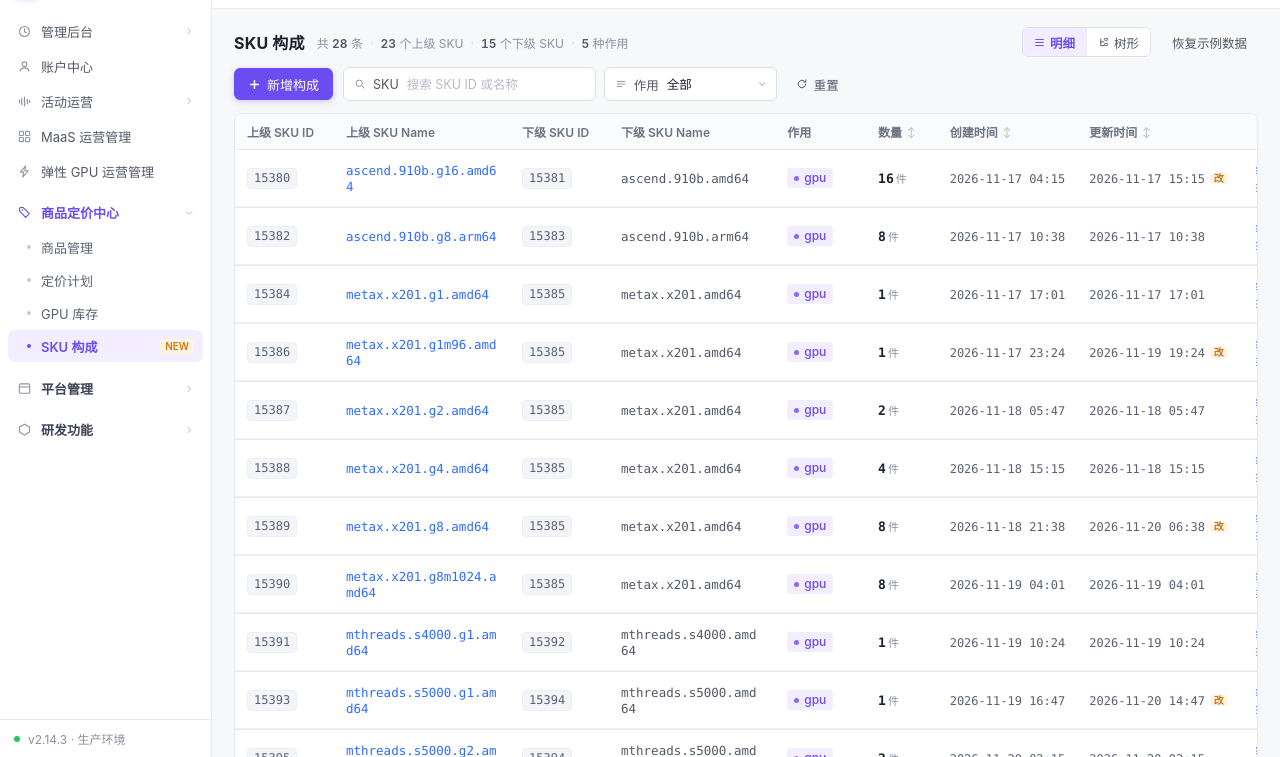
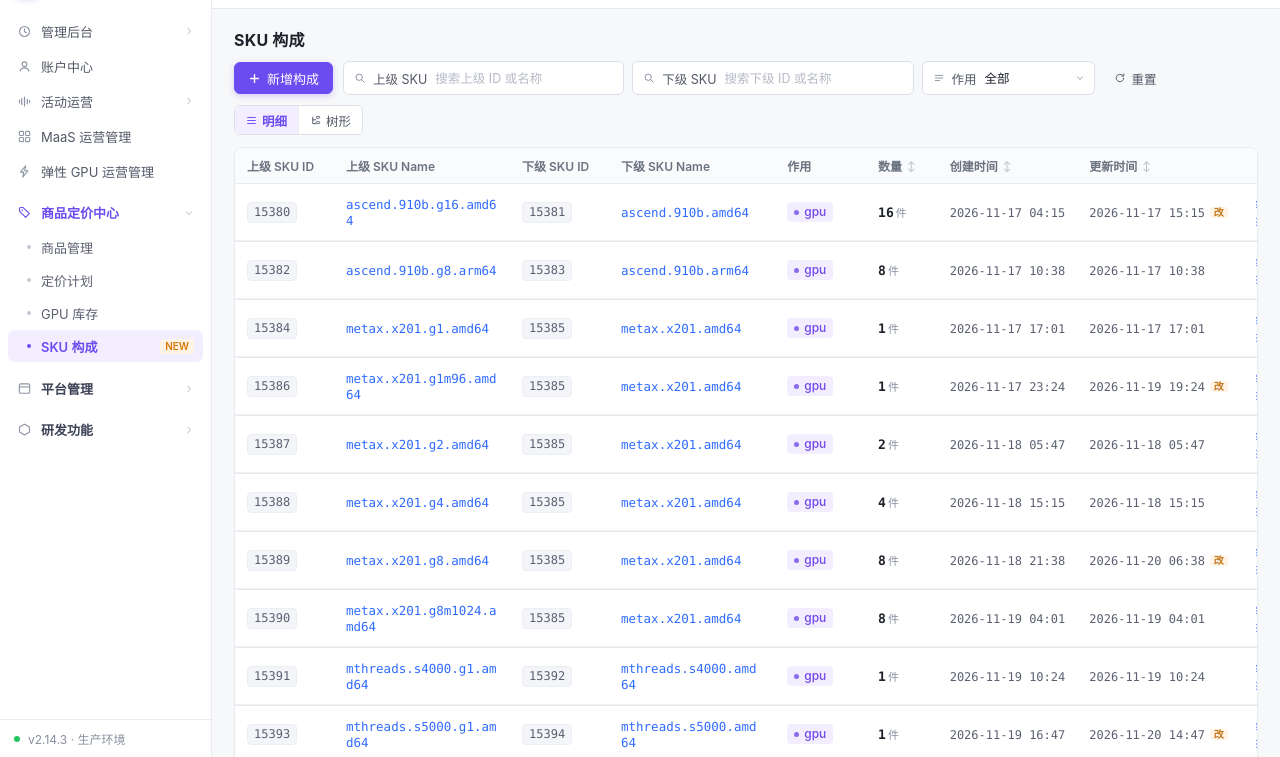
Before and after one commit to Alanqh/sku-bom-admin, a plain HTML site: page index.html in a window 1280 px wide. Both pictures are taken after a click on the button "重置". Shown: the part 43-800 px from the top of the page. Drawn offline with Linux system fonts and the light colour scheme.

Commit message:
feat: 上下级 SKU 分开搜索、Name 蓝色可点击跳转、精简冗余文案与按钮、视图切换移入筛选行
- 筛选器拆分为上级 SKU / 下级 SKU 两个独立搜索框，各自只匹配本侧，AND 关系
- 上下级 SKU Name 统一蓝色链接样式，点击提示跳转 SKU 详情页（原型不跳转）
- 移除标题旁统计（共 N 条 / 上级数 / 下级数 / 作用种数）
- 移除底部「每一行表示一条构成关系…」说明段落
- 移除「恢复示例数据」按钮及其事件
- 明细/树形视图切换从标题行移至筛选行右端，与筛选项平齐
- 清理 .page-head .summary 无效样式，.spacer 提升为通用类
- README 同步更新

```diff
--- a/index.html
+++ b/index.html
@@ -139,13 +139,7 @@
   /* ---------- 1. 标题行 ---------- */
   .page-head{display:flex;align-items:center;gap:10px;margin-bottom:10px;flex-wrap:wrap}
   .page-title{font-size:16px;font-weight:650;letter-spacing:.2px;margin:0}
-  .page-head .spacer{flex:1}
-  .page-head .summary{
-    color:var(--text-3);font-size:12px;display:flex;align-items:center;gap:7px;
-    flex-wrap:wrap;margin-left:2px
-  }
-  .page-head .summary b{color:var(--text-2);font-weight:600;font-variant-numeric:tabular-nums}
-  .page-head .summary .dot{color:#d3d7e0}
+  .spacer{flex:1}
 
   .btn{
     height:32px;padding:0 13px;border-radius:6px;border:1px solid #dcdfe8;background:#fff;color:var(--text);
@@ -216,10 +210,10 @@
     padding:1px 6px;line-height:17px;word-break:break-all
   }
   .sk-name{
-    font-family:"SF Mono",ui-monospace,Menlo,Consolas,monospace;font-size:12.5px;color:var(--text-2);
+    font-family:"SF Mono",ui-monospace,Menlo,Consolas,monospace;font-size:12.5px;color:var(--link);
     word-break:break-all
   }
-  .sk-name.link{color:var(--link);cursor:pointer}
+  .sk-name.link{cursor:pointer}
   .sk-name.link:hover{text-decoration:underline}
   .na{color:#c4c9d6}
 
@@ -359,9 +353,6 @@
   .toast.err{background:#c4302b}
   @keyframes tin{from{opacity:0;transform:translateY(-7px)}to{opacity:1;transform:none}}
 
-  .page-note{color:#8a90a0;font-size:11.5px;margin-top:12px;line-height:1.8}
-  .page-note b{color:#525866;font-weight:600}
-
   @media (max-width:1100px){
     .env-badge{display:none}
     .content{padding:14px}
@@ -475,16 +466,43 @@
       <!-- ========== 1. 标题 ========== -->
       <div class="page-head">
         <h1 class="page-title">SKU 构成</h1>
-        <div class="summary">
-          <span>共 <b id="sumRows">0</b> 条</span>
-          <span class="dot">·</span>
-          <span><b id="sumParents">0</b> 个上级 SKU</span>
-          <span class="dot">·</span>
-          <span><b id="sumChildren">0</b> 个下级 SKU</span>
-          <span class="dot">·</span>
-          <span><b id="sumRoles">0</b> 种作用</span>
+      </div>
+
+      <!-- ========== 2. 新增构成 + 筛选器 ========== -->
+      <div class="toolbar">
+        <button class="btn primary" id="btnAdd">
+          <svg width="13" height="13" viewBox="0 0 16 16" fill="none"><path d="M8 3.2v9.6M3.2 8h9.6" stroke="currentColor" stroke-width="1.7" stroke-linecap="round"/></svg>
+          新增构成
+        </button>
+
+        <div class="filters">
+          <div class="fchip">
+            <span class="fi"><svg width="12" height="12" viewBox="0 0 16 16" fill="none"><circle cx="7" cy="7" r="4.2" stroke="currentColor" stroke-width="1.3"/><path d="M10.2 10.2L13.6 13.6" stroke="currentColor" stroke-width="1.3" stroke-linecap="round"/></svg></span>
+            <span class="fl">上级 SKU</span>
+            <input id="fParentSku" placeholder="搜索上级 ID 或名称" />
+          </div>
+
+          <div class="fchip">
+            <span class="fi"><svg width="12" height="12" viewBox="0 0 16 16" fill="none"><circle cx="7" cy="7" r="4.2" stroke="currentColor" stroke-width="1.3"/><path d="M10.2 10.2L13.6 13.6" stroke="currentColor" stroke-width="1.3" stroke-linecap="round"/></svg></span>
+            <span class="fl">下级 SKU</span>
+            <input id="fChildSku" placeholder="搜索下级 ID 或名称" />
+          </div>
+
+          <div class="fchip">
+            <span class="fi"><svg width="12" height="12" viewBox="0 0 16 16" fill="none"><path d="M3 4.6h10M3 8h10M3 11.4h6" stroke="currentColor" stroke-width="1.2" stroke-linecap="round"/></svg></span>
+            <span class="fl">作用</span>
+            <select id="fRole"><option value="">全部</option></select>
+            <span class="chev"><svg width="10" height="10" viewBox="0 0 16 16" fill="none"><path d="M4 6.2L8 10.2 12 6.2" stroke="currentColor" stroke-width="1.5" stroke-linecap="round" stroke-linejoin="round"/></svg></span>
+          </div>
+
+          <button class="btn ghost sm" id="resetFilters">
+            <svg width="12" height="12" viewBox="0 0 16 16" fill="none"><path d="M13 8a5 5 0 11-1.6-3.7M13 2.6v2.8h-2.8" stroke="currentColor" stroke-width="1.3" stroke-linecap="round" stroke-linejoin="round"/></svg>
+            重置
+          </button>
         </div>
+
         <div class="spacer"></div>
+
         <div class="seg" id="viewSeg">
           <button class="on" data-view="group">
             <svg width="11" height="11" viewBox="0 0 16 16" fill="none"><path d="M2.4 3.6h11.2M2.4 8h11.2M2.4 12.4h11.2" stroke="currentColor" stroke-width="1.4" stroke-linecap="round"/></svg>
@@ -493,35 +511,6 @@
           <button data-view="tree">
             <svg width="11" height="11" viewBox="0 0 16 16" fill="none"><path d="M4 3.2v9.4h4.4M4 7h4.4" stroke="currentColor" stroke-width="1.4" stroke-linecap="round"/><rect x="9.2" y="2" width="4.8" height="2.8" rx=".9" stroke="currentColor" stroke-width="1.2"/><rect x="9.2" y="9.6" width="4.8" height="2.8" rx=".9" stroke="currentColor" stroke-width="1.2"/></svg>
             树形
-          </button>
-        </div>
-        <button class="btn sm ghost" id="btnSeed" title="用初始示例数据覆盖当前数据">恢复示例数据</button>
-      </div>
-
-      <!-- ========== 2. 新增构成 + 筛选器 ========== -->
-      <div class="toolbar">
-        <button class="btn primary" id="btnAdd">
-          <svg width="13" height="13" viewBox="0 0 16 16" fill="none"><path d="M8 3.2v9.6M3.2 8h9.6" stroke="currentColor" stroke-width="1.7" stroke-linecap="round"/></svg>
-          新增构成
-        </button>
-
-        <div class="filters">
-          <div class="fchip">
-            <span class="fi"><svg width="12" height="12" viewBox="0 0 16 16" fill="none"><circle cx="7" cy="7" r="4.2" stroke="currentColor" stroke-width="1.3"/><path d="M10.2 10.2L13.6 13.6" stroke="currentColor" stroke-width="1.3" stroke-linecap="round"/></svg></span>
-            <span class="fl">SKU</span>
-            <input id="fSku" placeholder="搜索 SKU ID 或名称" />
-          </div>
-
-          <div class="fchip">
-            <span class="fi"><svg width="12" height="12" viewBox="0 0 16 16" fill="none"><path d="M3 4.6h10M3 8h10M3 11.4h6" stroke="currentColor" stroke-width="1.2" stroke-linecap="round"/></svg></span>
-            <span class="fl">作用</span>
-            <select id="fRole"><option value="">全部</option></select>
-            <span class="chev"><svg width="10" height="10" viewBox="0 0 16 16" fill="none"><path d="M4 6.2L8 10.2 12 6.2" stroke="currentColor" stroke-width="1.5" stroke-linecap="round" stroke-linejoin="round"/></svg></span>
-          </div>
-
-          <button class="btn ghost sm" id="resetFilters">
-            <svg width="12" height="12" viewBox="0 0 16 16" fill="none"><path d="M13 8a5 5 0 11-1.6-3.7M13 2.6v2.8h-2.8" stroke="currentColor" stroke-width="1.3" stroke-linecap="round" stroke-linejoin="round"/></svg>
-            重置
           </button>
         </div>
       </div>
@@ -566,10 +555,6 @@
         </div>
       </div>
 
-      <div class="page-note">
-        每一行表示一条构成关系：<b>上级 SKU</b> 由 <b>数量 × 下级 SKU</b> 组成，<b>作用</b> 描述该下级在此组合中承担的算力角色。
-        <b>SKU ID</b> 与 <b>SKU Name</b> 是同一个 SKU 的两种属性，始终成对出现、不可分别修改。
-      </div>
     </div>
   </div>
 </div>
@@ -760,7 +745,7 @@
     editingId: null
   };
 
-  var filters = { sku: "", role: "" };
+  var filters = { parentSku: "", childSku: "", role: "" };
 
   function save(){
     try { localStorage.setItem(KEY, JSON.stringify(state.rows)); } catch(e){}
@@ -874,11 +859,17 @@
 
   /* ================= 筛选 ================= */
   function currentRows(){
-    var q = filters.sku.trim().toLowerCase();
+    var pq = filters.parentSku.trim().toLowerCase();
+    var cq = filters.childSku.trim().toLowerCase();
     var rows = state.rows.filter(function(r){
-      if (q){
-        var hay = (r.parentSkuId + " " + r.parentSkuName + " " + r.childSkuId + " " + r.childSkuName).toLowerCase();
-        if (hay.indexOf(q) < 0) return false;
+      // 上下级各自独立搜索：上级框只匹配上级的 ID / 名称，下级框只匹配下级
+      if (pq){
+        var ph = (r.parentSkuId + " " + r.parentSkuName).toLowerCase();
+        if (ph.indexOf(pq) < 0) return false;
+      }
+      if (cq){
+        var ch = (r.childSkuId + " " + r.childSkuName).toLowerCase();
+        if (ch.indexOf(cq) < 0) return false;
       }
       if (filters.role && r.role !== filters.role) return false;
       return true;
@@ -922,16 +913,17 @@
   }
 
   function renderStats(){
-    var rows = currentRows();
-    $("#sumRows").textContent = rows.length;
-    $("#sumParents").textContent = uniq(rows.map(function(r){ return r.parentSkuId; })).length;
-    $("#sumChildren").textContent = uniq(rows.map(function(r){ return r.childSkuId; })).length;
-    $("#sumRoles").textContent = uniq(rows.map(function(r){ return r.role; })).length;
+    // 标题旁的汇总统计已按需求移除，条数统一在分页区展示
   }
 
   /* ================= 表格 ================= */
   function idCell(v){
     return v ? '<span class="sk-id">' + esc(v) + '</span>' : '<span class="na">—</span>';
+  }
+  // 上下级 SKU Name 统一为蓝色链接，点击提示跳转详情页（原型不真跳）
+  function nameCell(name, skuId){
+    return '<span class="sk-name link" data-sku="' + esc(name) + '" data-sku-id="' + esc(skuId || "") + '"' +
+      ' title="点击查看 SKU 详情">' + esc(name) + '</span>';
   }
 
   function renderTable(){
@@ -954,9 +946,9 @@
         var newGroup = (i === 0) || (pageRows[i - 1].parentSkuId !== r.parentSkuId);
         html += '<tr class="' + (newGroup && i > 0 ? "group-start" : "") + '" data-id="' + r.id + '">';
         html += '<td>' + idCell(r.parentSkuId) + '</td>';
-        html += '<td><span class="sk-name link" data-sku="' + esc(r.parentSkuName) + '">' + esc(r.parentSkuName) + '</span></td>';
+        html += '<td>' + nameCell(r.parentSkuName, r.parentSkuId) + '</td>';
         html += '<td>' + idCell(r.childSkuId) + '</td>';
-        html += '<td><span class="sk-name" data-sku="' + esc(r.childSkuName) + '">' + esc(r.childSkuName) + '</span></td>';
+        html += '<td>' + nameCell(r.childSkuName, r.childSkuId) + '</td>';
         html += '<td><span class="role ' + roleClass(r.role) + '">' + esc(r.role) + '</span></td>';
         html += '<td><span class="qty">' + r.qty + '<em>件</em></span></td>';
         html += '<td><span class="ts">' + (r.createdAt ? fmtTime(r.createdAt) : '<span class="na">—</span>') + '</span></td>';
@@ -1018,13 +1010,13 @@
       var kids = g.kids;
       html += '<div class="tree-parent"><span class="brace">&#9500;&#9472;</span>' +
         '<span class="mini-badge mono">' + esc(pid) + '</span>' +
-        '<span class="sk-name link" data-sku="' + esc(g.name) + '">' + esc(g.name) + '</span>' +
+        nameCell(g.name, pid) +
         '<span class="mini-badge">' + kids.length + ' 个下级</span></div>';
       html += '<div class="tree-children">';
       kids.slice().sort(function(a, b){ return Number(a.childSkuId) - Number(b.childSkuId); }).forEach(function(k){
         html += '<div class="tree-child"><span class="brace">&#9492;&#9472;</span>' +
           '<span class="mini-badge mono">' + esc(k.childSkuId) + '</span>' +
-          '<span class="sk-name">' + esc(k.childSkuName) + '</span>' +
+          nameCell(k.childSkuName, k.childSkuId) +
           '<span class="tree-meta">' +
             '<span class="ts">' + (k.createdAt ? fmtTime(k.createdAt) : "") + '</span>' +
             '<span class="role ' + roleClass(k.role) + '">' + esc(k.role) + '</span>' +
@@ -1367,11 +1359,18 @@
 
   /* ================= 事件 ================= */
   function bind(){
-    var t1;
-    $("#fSku").addEventListener("input", function(e){
-      clearTimeout(t1);
+    // 上下级 SKU 各自独立的搜索框，互不影响
+    var tP;
+    $("#fParentSku").addEventListener("input", function(e){
+      clearTimeout(tP);
       var v = e.target.value;
-      t1 = setTimeout(function(){ filters.sku = v; state.page = 1; render(); }, 160);
+      tP = setTimeout(function(){ filters.parentSku = v; state.page = 1; render(); }, 160);
+    });
+    var tC;
+    $("#fChildSku").addEventListener("input", function(e){
+      clearTimeout(tC);
+      var v = e.target.value;
+      tC = setTimeout(function(){ filters.childSku = v; state.page = 1; render(); }, 160);
     });
 
     $("#fRole").addEventListener("change", function(e){
@@ -1381,9 +1380,11 @@
     });
 
     $("#resetFilters").addEventListener("click", function(){
-      filters.sku = "";
+      filters.parentSku = "";
+      filters.childSku = "";
       filters.role = "";
-      $("#fSku").value = "";
+      $("#fParentSku").value = "";
+      $("#fChildSku").value = "";
       $("#fRole").value = "";
       state.page = 1;
       render();
@@ -1450,12 +1451,10 @@
 
       var skuEl = e.target.closest("[data-sku]");
       if (skuEl){
-        var v = skuEl.getAttribute("data-sku");
-        filters.sku = v;
-        $("#fSku").value = v;
-        state.page = 1;
-        render();
-        toast("已按 SKU 筛选：" + v, "ok");
+        // 原型不真跳转：仅提示将跳转到该 SKU 的详情页
+        var name = skuEl.getAttribute("data-sku");
+        var sid = skuEl.getAttribute("data-sku-id") || "";
+        toast("即将跳转 SKU 详情页：" + (sid ? sid + " · " : "") + name, "ok");
         return;
       }
     });
@@ -1501,16 +1500,6 @@
       var cb = confirmCb;
       closeConfirm();
       if (cb) cb();
-    });
-
-    $("#btnSeed").addEventListener("click", function(){
-      askConfirm("恢复示例数据", "当前所有构成关系会被替换为初始示例数据。", "", function(){
-        state.rows = seedData();
-        state.page = 1;
-        save();
-        render();
-        toast("已恢复示例数据", "ok");
-      }, "覆盖并恢复");
     });
 
     document.addEventListener("keydown", function(e){
```
Also changed, not shown: 1 other file.
